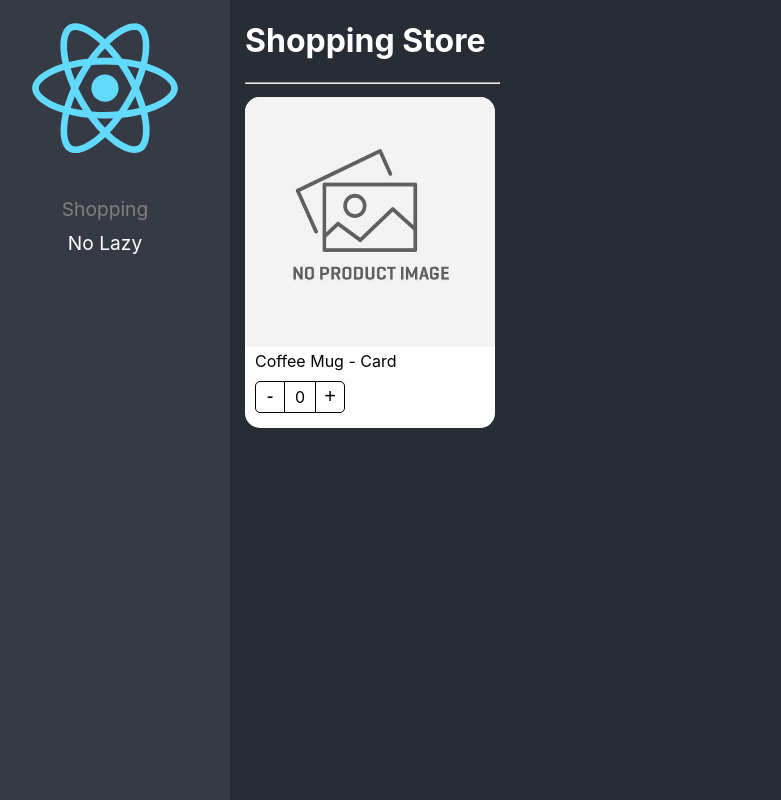
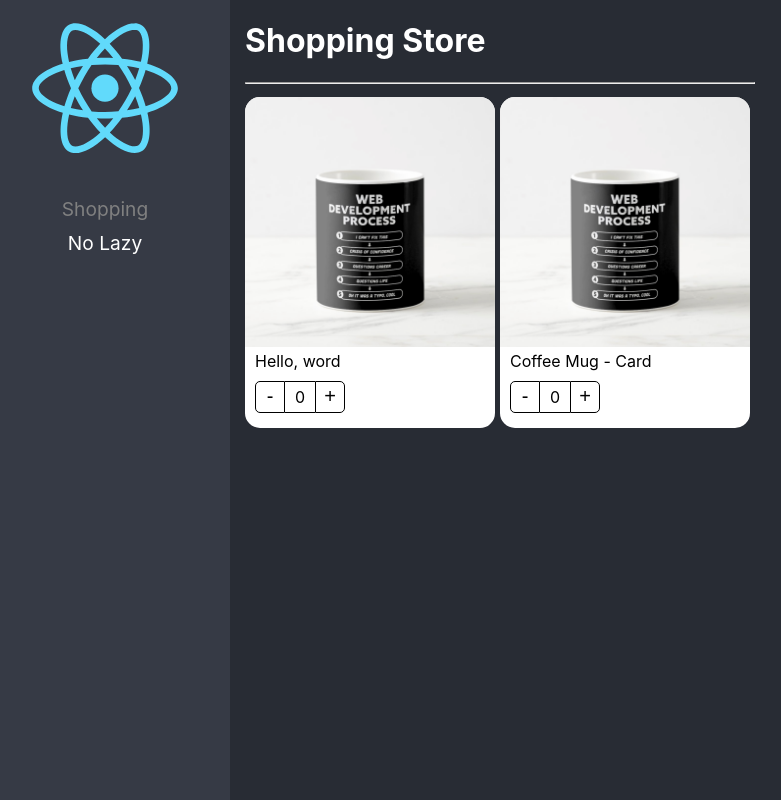
Before and after one commit to luisflorescode/react-pro, a React (Create React App) app in the folder 02-react-app/: page /shopping in a window 1280 px wide. Shown: the whole page, without its empty margins (20-801 px from the left). Built offline with nearby package versions, Linux system fonts and the light colour scheme; the HTML template or start-up script is replaced by a standard one.

Commit message:
Compound Component Pattern

```diff
--- a/02-react-app/src/02-component-patterns/components/ProductCard.tsx
+++ b/02-react-app/src/02-component-patterns/components/ProductCard.tsx
@@ -1,9 +1,11 @@
+import { createContext, ReactElement, useContext } from 'react';
 import useProduct from '../hooks/useProduct';
 import styles from '../styles/styles.module.css';
 import noImage from '../assets/no-image.jpg';
 
 interface Props {
   product: Product;
+  children?: ReactElement | ReactElement[];
 }
 
 interface Product {
@@ -12,17 +14,48 @@ interface Product {
   img?: string;
 }
 
-export default function ProductCard({ product }: Props) {
-  const { counter, increaseBy } = useProduct();
+interface ProductContextProps {
+  counter: number;
+  increaseBy: (value: number) => void;
+  product: Product;
+}
+
+const ProductContext = createContext({} as ProductContextProps);
+const { Provider } = ProductContext;
+
+export function ProductImage({ img }: { img?: string }) {
+  const { product } = useContext(ProductContext);
+  let imgToShow: string;
+
+  if (img) {
+    imgToShow = img;
+  } else if (product.img) {
+    imgToShow = product.img;
+  } else {
+    imgToShow = noImage;
+  }
 
   return (
-    <div className={styles.productCard}>
     <img
       className={styles.productImg}
-        src={product.img || noImage}
-        alt={!!product.img ? product.title : 'No product image'}
+      src={imgToShow}
+      alt={!!img ? 'Product' : 'No product image'}
     />
-      <span className={styles.productDescription}>{product.title}</span>
+  );
+}
+
+export function ProductTitle({ title }: { title?: string }) {
+  const { product } = useContext(ProductContext);
+
+  return (
+    <span className={styles.productDescription}>{title || product.title}</span>
+  );
+}
+
+export function ProductButtons() {
+  const { counter, increaseBy } = useContext(ProductContext);
+
+  return (
     <div className={styles.buttonsContainer}>
       <button className={styles.buttonMinus} onClick={() => increaseBy(-1)}>
         -
@@ -32,6 +65,24 @@ export default function ProductCard({ product }: Props) {
         +
       </button>
     </div>
-    </div>
   );
 }
+
+export default function ProductCard({ children, product }: Props) {
+  const { counter, increaseBy } = useProduct();
+
+  return (
+    <Provider value={{ counter, increaseBy, product }}>
+      <div className={styles.productCard}>
+        {children}
+        {/* <ProductImage img={product.img} />
+      <ProductTitle title={product.title} />
+      <ProductButtons counter={counter} increaseBy={increaseBy} /> */}
+      </div>
+    </Provider>
+  );
+}
+
+ProductCard.Title = ProductTitle;
+ProductCard.Image = ProductImage;
+ProductCard.Buttons = ProductButtons;
--- a/02-react-app/src/02-component-patterns/pages/ShoppingPage.tsx
+++ b/02-react-app/src/02-component-patterns/pages/ShoppingPage.tsx
@@ -1,8 +1,13 @@
-import ProductCard from '../components/ProductCard';
+import ProductCard, {
+  ProductButtons,
+  ProductImage,
+  ProductTitle,
+} from '../components/ProductCard';
 
 const product = {
   id: '1',
   title: 'Coffee Mug - Card',
+  img: '/coffee-mug.png',
 };
 
 export default function ShoppingPage() {
@@ -17,7 +22,16 @@ export default function ShoppingPage() {
           flexWrap: 'wrap',
         }}
       >
-        <ProductCard product={product} />
+        <ProductCard product={product}>
+          <ProductCard.Image />
+          <ProductCard.Title title="Hello, word" />
+          <ProductCard.Buttons />
+        </ProductCard>
+        <ProductCard product={product}>
+          <ProductImage />
+          <ProductTitle />
+          <ProductButtons />
+        </ProductCard>
       </div>
     </div>
   );
```
Lines whose indentation alone changed are shown as unchanged.
